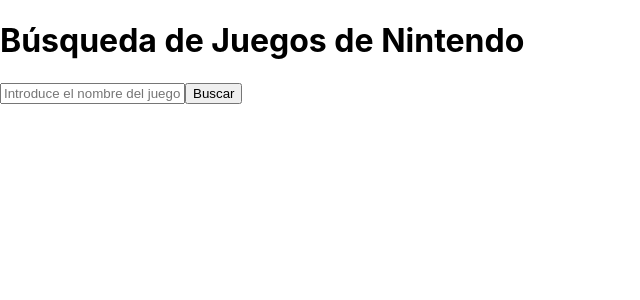
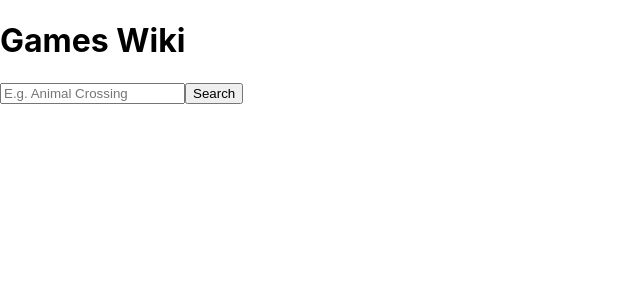
Before and after one commit to rrrguez/SYTWC-WebSemantica, a React (Create React App) app in the folder games-wiki/: page / in a window 1280 px wide. Shown: the top 300 px of the page, without its empty margins (0-640 px from the left). Built offline with nearby package versions, Linux system fonts and the light colour scheme; the HTML template or start-up script is replaced by a standard one.

Commit message:
Arreglada consulta y muestra de info

```diff
--- a/games-wiki/src/App.js
+++ b/games-wiki/src/App.js
@@ -1,36 +1,36 @@
 import React, { useState } from "react";
 import { fetchSPARQLData } from "./services/sparqlService";
+import SagaDetails from "./components/SagaDetails";
+import PartList from "./components/PartList";
 
 function App() {
-  const [query, setQuery] = useState("");
-  const [results, setResults] = useState([]);
+  const [sagaName, setSagaName] = useState("");
+  const [sagaDetails, setSagaDetails] = useState(null);
 
   const handleSearch = async (e) => {
     e.preventDefault();
-    const data = await fetchSPARQLData(query);
-    setResults(data);
+    const data = await fetchSPARQLData(sagaName);
+    setSagaDetails(data);
   };
 
   return (
     <div>
-      <h1>Búsqueda de Juegos de Nintendo</h1>
+      <h1>Games Wiki</h1>
       <form onSubmit={handleSearch}>
         <input
           type="text"
-          placeholder="Introduce el nombre del juego"
-          value={query}
-          onChange={(e) => setQuery(e.target.value)}
+          placeholder="E.g. Animal Crossing"
+          value={sagaName}
+          onChange={(e) => setSagaName(e.target.value)}
         />
-        <button type="submit">Buscar</button>
+        <button type="submit">Search</button>
       </form>
-      <div>
-        {results.map((result, index) => (
-          <div key={index}>
-            <strong>{result.name}</strong>
-            <p>{result.platform}</p>
-          </div>
-        ))}
-      </div>
+      {sagaDetails && (
+        <>
+          <SagaDetails details={sagaDetails} />
+          <PartList parts={sagaDetails.parts} />
+        </>
+      )}
     </div>
   );
 }
--- /dev/null
+++ b/games-wiki/src/components/PartList.js
@@ -0,0 +1,16 @@
+import React from "react";
+
+function PartList({ parts }) {
+    return (
+        <div>
+            <h3> Video games in this series:</h3>
+            <ul>
+                {parts.map((part, index) => (
+                    <li key={index}>{part}</li>
+                ))}
+            </ul>
+        </div>
+    );
+}
+
+export default PartList;
--- /dev/null
+++ b/games-wiki/src/components/SagaDetails.js
@@ -0,0 +1,16 @@
+import React from "react";
+
+function SagaDetails({ details }) {
+    return (
+        <div>
+            <h2>{details.title}</h2>
+            {details.logo && <img src={details.logo} alt={`${details.title} logo`} />}
+            <p><strong>Original title:</strong> {details.originalTitle}</p>
+            <p><strong>Genre:</strong> {details.genre}</p>
+            <p><strong>Publisher:</strong> {details.publisher}</p>
+            <p><strong>Platform(s):</strong> {details.platforms.join(", ")}</p>
+        </div>
+    );
+}
+
+export default SagaDetails;
--- a/games-wiki/src/services/sparqlService.js
+++ b/games-wiki/src/services/sparqlService.js
@@ -1,10 +1,10 @@
 export async function fetchSPARQLData(query) {
     const sparqlQuery = `
-      SELECT DISTINCT ?series ?seriesLabel ?originalTitle ?logo ?genreLabel ?publisherLabel ?platformLabel ?partLabel WHERE {
+      SELECT DISTINCT ?series ?seriesLabel ?originalTitle ?logo ?genreLabel ?publisherLabel ?platformLabel ?part ?partLabel WHERE {
         ?series wdt:P31 wd:Q7058673;
                 rdfs:label ?seriesLabel.
 
-        FILTER(CONTAINS(LCASE(?seriesLabel), LCASE("animal crossing"))).
+        FILTER(CONTAINS(LCASE(?seriesLabel), LCASE("${query}"))).
 
         OPTIONAL { ?series wdt:P1476 ?originalTitle. }
         OPTIONAL { ?series wdt:P154 ?logo. }
@@ -13,7 +13,8 @@
         OPTIONAL { ?series wdt:P400 ?platform. }
 
         OPTIONAL {
-          ?part wdt:P527 wd:Q7889; rdfs:label ?partLabel.
+          ?series wdt:P527 ?part.
+          FILTER(LANG(?seriesLabel) = "en").
         }
 
         SERVICE wikibase:label { bd:serviceParam wikibase:language "en". }
```
